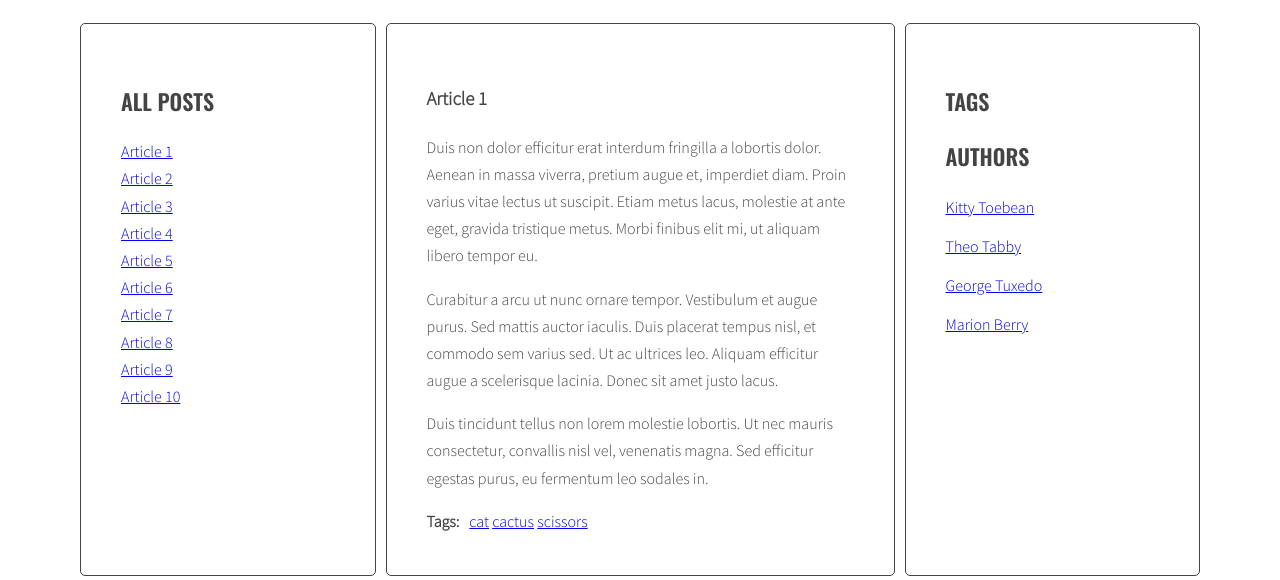
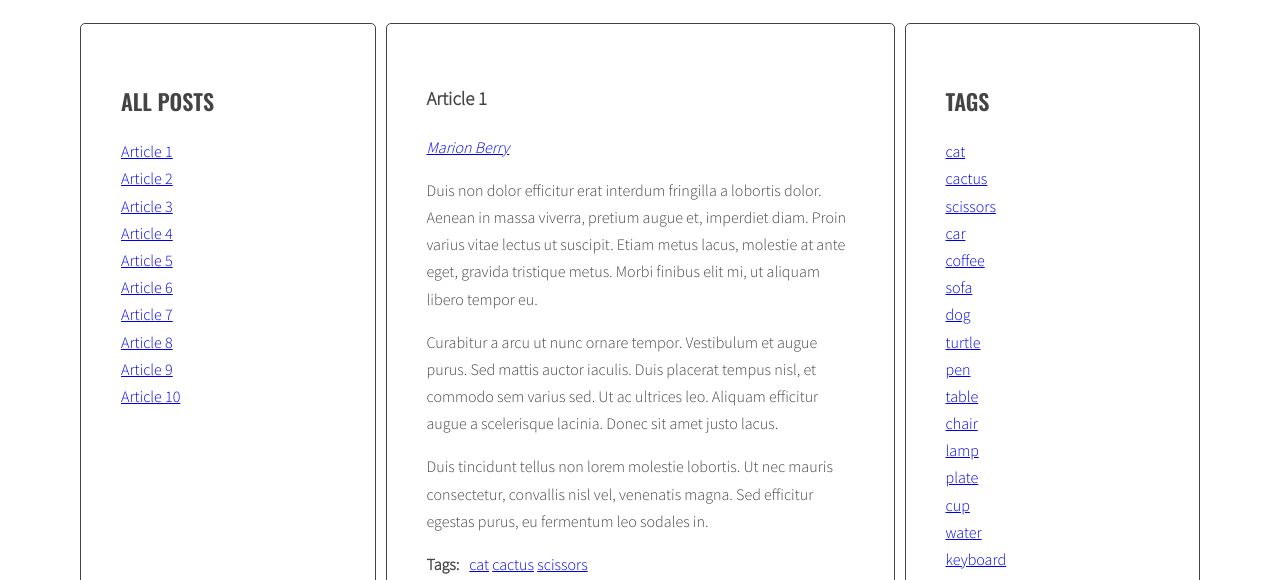
Before and after one commit to SzymonWa/javascript-blog, a website: page index.html in a window 1280 px wide. Shown: the part 220-800 px from the top of the page. Drawn offline with nearby package versions, Linux system fonts and the light colour scheme.

Commit message:
add scripts

```diff
--- a/index.html
+++ b/index.html
@@ -166,31 +166,31 @@
                 </ul>
                 <h2 class="section-title">Authors</h2>
                 <ul class="list authors">
-                <li>
-                    <a href="#">
-                    <span class="author-name">Kitty Toebean</span>
-                    </a>
-                </li>
-                <li>
-                    <a href="#">
-                    <span class="author-name">Theo Tabby</span>
-                    </a>
-                </li>
-                <li>
-                    <a href="#">
-                    <span class="author-name">George Tuxedo</span>
-                    </a>
-                </li>
-                <li>
-                    <a href="#">
-                    <span class="author-name">Marion Berry</span>
-                    </a>
-                </li>
                 </ul>
             </aside>
             </main>
         </div>
     </div>
+    <script id="template-article-link" type="text/x-handlebars-template">
+        <li><a href="#{{ id }}"><span>{{ title }}</span></a></li>
+    </script>
+    <script id="template-tags-link" type="text/x-handlebars-template">
+        <li><a href="#tag-{{ id }}">{{ title }}</a></li>
+      </script>
+      <script id="template-author-link" type="text/x-handlebars-template">
+        <a href="#author-{{ id }}">{{ title }}</a>
+      </script>
+      <script id="template-tag-cloud-link" type="text/x-handlebars-template">
+        {{#each tags}}
+        <li><a class=" +{{className}}" href="#tag-{{tag}}">{{ tag }}</a></li>
+        {{/each}}
+      </script>
+      <script id="template-author-cloud-link" type="text/x-handlebars-template">
+        {{#each tags}}
+        <li><a class=" +{{className}}" href="#author-{{tag}}">{{ tag }}</a></li>
+        {{/each}}
+      </script>
+    <script src="https://cdnjs.cloudflare.com/ajax/libs/handlebars.js/4.1.0/handlebars.min.js"></script>
     <script src="js/script.js"></script>
 </body>
 </html>
--- a/js/script.js
+++ b/js/script.js
@@ -1,4 +1,11 @@
 'use strict';
+const templates = {
+  articleLink: Handlebars.compile(document.querySelector('#template-article-link').innerHTML),
+  tagsLink: Handlebars.compile(document.querySelector('#template-tags-link').innerHTML),
+  authorLink: Handlebars.compile(document.querySelector('#template-author-link').innerHTML),
+  tagCloudLink:Handlebars.compile(document.querySelector('#template-tag-cloud-link').innerHTML),
+  authorCloudLink:Handlebars.compile(document.querySelector('#template-author-cloud-link').innerHTML)
+}
 function titleClickHandler(event){
   const clickedElement = this;
   event.preventDefault();
@@ -24,7 +31,15 @@ function titleClickHandler(event){
   targetArticle.classList.add('active');
 }
 
-const optArticleSelector = '.post',optTitleSelector = '.post-title',optTitleListSelector = '.titles',optArticleTagsSelector='.post-tags .list',optAuthorsSelector='.post-author',optTagsListSelector='.tags .list';
+const optArticleSelector = '.post',
+  optTitleSelector = '.post-title',
+  optTitleListSelector = '.titles',
+  optArticleTagsSelector='.post-tags .list',
+  optAuthorsSelector='.post-author',
+  optTagsListSelector='.tags.list',
+  optCloudClassCount=5,
+  optCloudClassPrefix='tag-size-',
+  optAuthorsListSelector='.list.authors';
 
 function generateTitleLinks(customSelector = ''){
 
@@ -35,7 +50,7 @@ function generateTitleLinks(customSelector = ''){
   const articles = document.querySelectorAll(optArticleSelector + customSelector);
   let html = '';
   for(let article of articles){
-    article.addEventListener('click', titleClickHandler);
+
 
     /* get the article id */
     const articleId =article.getAttribute('id');
@@ -44,7 +59,8 @@ function generateTitleLinks(customSelector = ''){
     /* get the title from the title element */
 
     /* create HTML of the link */
-    const linkHTML = '<li><a href="#'+ articleId +'"><span>' + articleTitle+ '</span></a></li>';
+    const linkHTMLData = {id: articleId, title: articleTitle};
+    const linkHTML = templates.articleLink(linkHTMLData);
     /* insert link into titleList */
     html = html + linkHTML;
   }
@@ -57,9 +73,31 @@ function generateTitleLinks(customSelector = ''){
 
 generateTitleLinks();
 
+function calculateTagsParams(tags){
+  const params = tags;
+  for(let tag in tags){
+    console.log(tag + ' is used ' + tags[tag] + ' times');
+    if(tags[tag] > params.max){
+      params.max = tags[tag];
+    }
+    if(tags[tag] < params.min){
+      params.min = tags[tag];
+    }
+  }
+  return params;
+}
+
+function calculateTagClass(count,params){
+  const normalizedCount = count - params.min;
+  const normalizedMax = params.max - params.min;
+  const percentage = normalizedCount / normalizedMax;
+  const classNumber = Math.floor( percentage * (optCloudClassCount - 1) + 1 );
+  return optCloudClassPrefix + classNumber;
+}
+
 function generateTags(){
   /* [NEW] create a new variable allTags with an empty array */
-  let allTags = [];
+  let allTags = {};
   /* find all articles */
   const articles = document.querySelectorAll(optArticleSelector);
   /* START LOOP: for every article: */
@@ -76,13 +114,16 @@ function generateTags(){
     /* START LOOP: for each tag */
     for (let tag of articleTagsArray){
       /* generate HTML of the link */
-      const linkHTML = '<li><a href="#tag-' + tag + '">'+ tag + ' </a></li> ';
+      const linkHTMLData = {id: tag, title: tag};
+      const linkHTML = templates.tagsLink(linkHTMLData);
       /* add generated code to html variable */
       html = html + linkHTML;
       /* [NEW] check if this link is NOT already in allTags */
-      if(allTags.indexOf(linkHTML) == -1){
+      if(!allTags.hasOwnProperty(tag)){
         /* [NEW] add generated code to allTags array */
-        allTags.push(linkHTML);
+        allTags[tag] = 1;
+      }else{
+        allTags[tag]++;
       }
     /* END LOOP: for each tag */
     }
@@ -92,8 +133,16 @@ function generateTags(){
   }
   /* [NEW] find list of tags in right column */
   const tagList = document.querySelector(optTagsListSelector);
-  /* [NEW] add html from allTags to tagList */
-  tagList.innerHTML = allTags.join(' ');
+  const tagsParams = calculateTagsParams(allTags);
+  const allTagsData = {tags: []};
+  for(let tag in allTags){
+    allTagsData.tags.push({
+      tag: tag,
+      count: allTags[tag],
+      className: calculateTagClass(allTags[tag], tagsParams)
+    });
+  }
+  tagList.innerHTML = templates.tagCloudLink(allTagsData);
 }
 
 generateTags();
@@ -107,10 +156,10 @@ function tagClickHandler(event){
   const href = clickedElement.getAttribute('href');
   /* make a new constant "tag" and extract tag from the "href" constant */
   const tag = href.replace('#tag-', '');
-  console.log(tag);
+
   /* find all tag links with class active */
   const allTags= clickedElement.querySelectorAll('a.active[href^="#tag-"]');
-  console.log(allTags);
+
   /* START LOOP: for each active tag link */
   for (let tagList of allTags){
     /* remove class active */
@@ -119,12 +168,11 @@ function tagClickHandler(event){
   }
   /* find all tag links with "href" attribute equal to the "href" constant */
   const allHrefs= document.querySelectorAll('a[href="' + href + '"]');
-  console.log(allHrefs);
   /* START LOOP: for each found tag link */
   for (let hrefList of allHrefs){
     /* add class active */
     hrefList.classList.add('active');
-    console.log(hrefList);
+
   /* END LOOP: for each found tag link */
   }
   /* execute function "generateTitleLinks" with article selector as argument */
@@ -145,27 +193,46 @@ function addClickListenersToTags(){
 addClickListenersToTags();
 
 function generateAuthors(){
+  let allTags = {};
   /* find all articles */
   const articles = document.querySelectorAll(optArticleSelector);
-  console.log(articles);
+
   /* START LOOP: for every article: */
   for(let article of articles){
 
     /* find author wrapper */
     const authorTags = article.querySelector(optAuthorsSelector);
-    console.log(authorTags);
     /* make html variable with empty string */
     let html = '';
     /* get authors from data-author attribute */
     const articleTags=article.getAttribute('data-author');
     /* generate HTML of the link */
-    const linkHTML = '<a href="#author-' + articleTags + '">'+ articleTags + '</a>';
+    const linkHTMLData = {id: articleTags, title: articleTags};
+    const linkHTML = templates.authorLink(linkHTMLData);
+
     /* add generated code to html variable */
     html = html + linkHTML;
+    if(!allTags.hasOwnProperty(articleTags)){
+      /* [NEW] add generated code to allTags array */
+      allTags[articleTags] = 1;
+    }else{
+      allTags[articleTags]++;
+    }
     /* insert HTML of all the links into the tags wrapper */
     authorTags.innerHTML=html;
   /* END LOOP: for every article: */
   }
+  const tagList = document.querySelector(optAuthorsListSelector);
+  const tagsParams = calculateTagsParams(allTags);
+  const allTagsData = {tags: []};
+  for(let tag in allTags){
+    allTagsData.tags.push({
+      tag: tag,
+      count: allTags[tag],
+      className: calculateTagClass(allTags[tag], tagsParams)
+    });
+  }
+  tagList.innerHTML = templates.authorCloudLink(allTagsData);
 }
 generateAuthors();
 
@@ -176,13 +243,13 @@ function authorClickHandler(event){
   const clickedElement = this;
   /* make a new constant "href" and read the attribute "href" of the clicked element */
   const href = clickedElement.getAttribute('href');
-  console.log(href);
+
   /* make a new constant "tag" and extract tag from the "href" constant */
   const tag = href.replace('#author-', '');
-  console.log(tag);
+
   /* find all tag links with class active */
   const allTags= clickedElement.querySelectorAll('a.active[href^="#author-"]');
-  console.log(allTags);
+
   /* START LOOP: for each active tag link */
   for (let tagList of allTags){
     /* remove class active */
@@ -191,12 +258,11 @@ function authorClickHandler(event){
   }
   /* find all tag links with "href" attribute equal to the "href" constant */
   const allHrefs= document.querySelectorAll('a[href="' + href + '"]');
-  console.log(allHrefs);
   /* START LOOP: for each found tag link */
   for (let hrefList of allHrefs){
     /* add class active */
     hrefList.classList.add('active');
-    console.log(hrefList);
+
   /* END LOOP: for each found tag link */
   }
   /* execute function "generateTitleLinks" with article selector as argument */
@@ -206,12 +272,10 @@ function authorClickHandler(event){
 function addClickListenersToAuthors(){
   /* find all links to tags */
   const allTags= document.querySelectorAll('a[href^="#author-"]');
-  console.log(allTags);
   /* START LOOP: for each link */
   for (let tag of allTags){
     /* add authorClickHandler as event listener for that link */
     tag.addEventListener('click', authorClickHandler);
-    console.log(tag);
   /* END LOOP: for each link */
   }
 }
```
